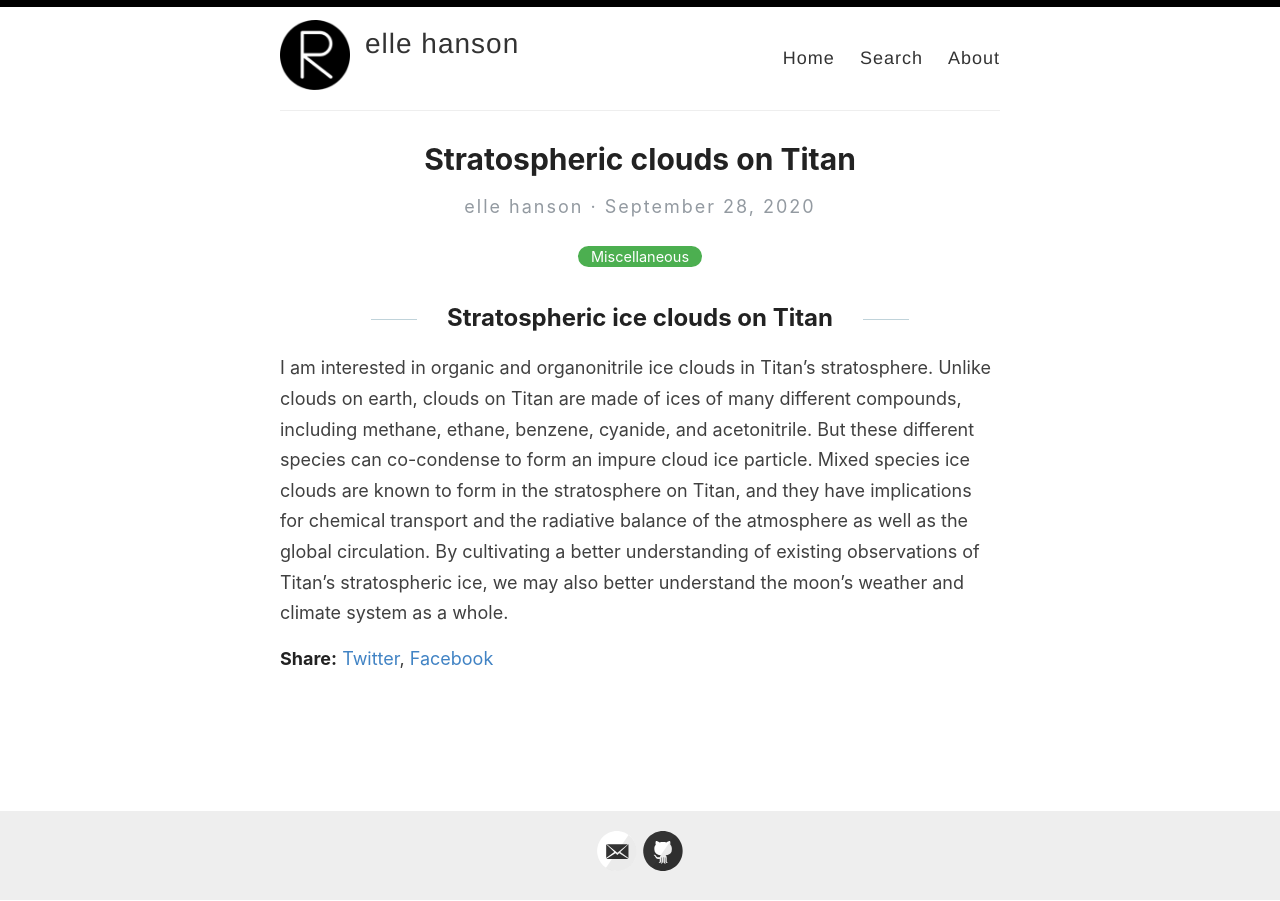
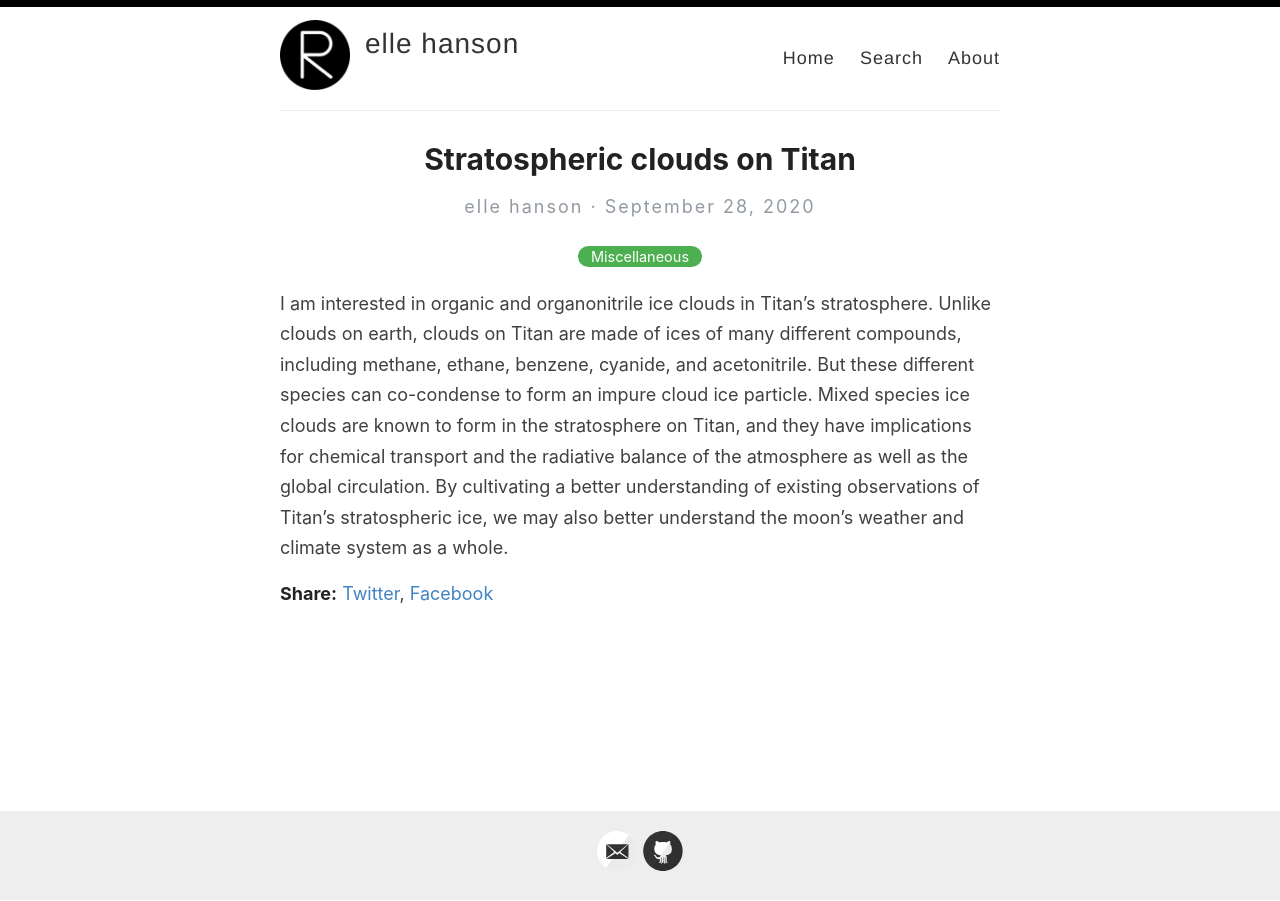
Before and after one commit to ellequelle/ellequelle.github.io-old, a Jekyll site: the page built from _posts/2020-9-28-stratospheric-ice-titan.md, in a window 1280 px wide. Built offline with Jekyll 4.4.1, drawn with Linux system fonts in a browser that asks for light colours.

Commit message:
Update 2020-9-28-stratospheric-ice-titan.md

```diff
--- a/_posts/2020-9-28-stratospheric-ice-titan.md
+++ b/_posts/2020-9-28-stratospheric-ice-titan.md
@@ -4,6 +4,4 @@ title: Stratospheric clouds on Titan
 categories: Miscellaneous
 ---
 
-## Stratospheric ice clouds on Titan
-
 I am interested in organic and organonitrile ice clouds in Titan's stratosphere. Unlike clouds on earth, clouds on Titan are made of ices of many different compounds, including methane, ethane, benzene, cyanide, and acetonitrile. But these different species can co-condense to form an impure cloud ice particle. Mixed species ice clouds are known to form in the stratosphere on Titan, and they have implications for chemical transport and the radiative balance of the atmosphere as well as the global circulation. By cultivating a better understanding of existing observations of Titan's stratospheric ice, we may also better understand the moon's weather and climate system as a whole.
```
